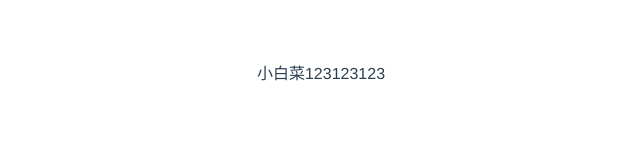
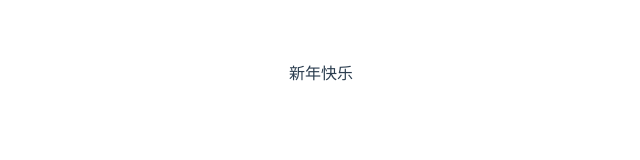
Before and after one commit to Cxz-web/yaoyao, a Vue app: page / in a window 1280 px wide. Shown: the top 160 px of the page, without its empty margins (319-959 px from the left). Built offline with nearby package versions, Linux system fonts and the light colour scheme.

Commit message:
feat: some

```diff
--- a/src/components/HelloWorld.vue
+++ b/src/components/HelloWorld.vue
@@ -1,6 +1,6 @@
 <template>
   <div class="hello">
-    <div>小白菜123123123</div>
+    <div>新年快乐</div>
   </div>
 </template>
 
```
